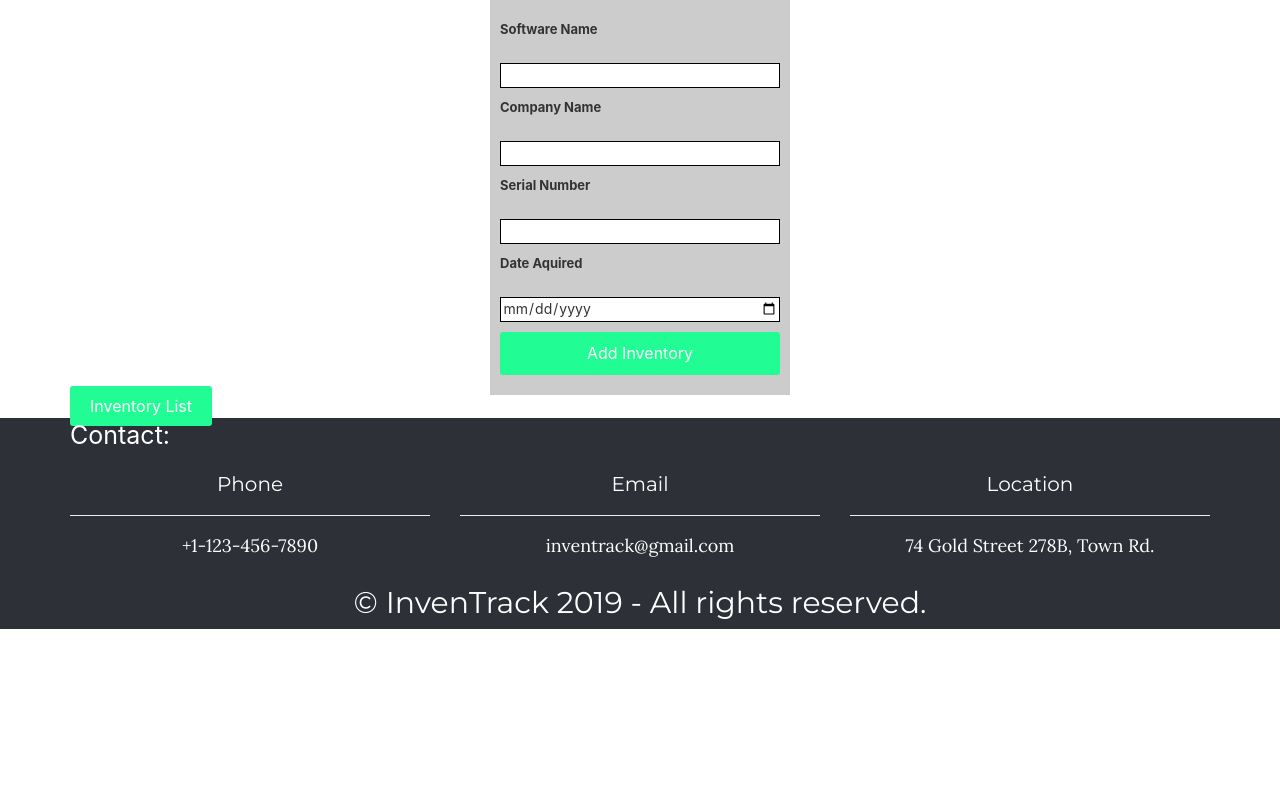
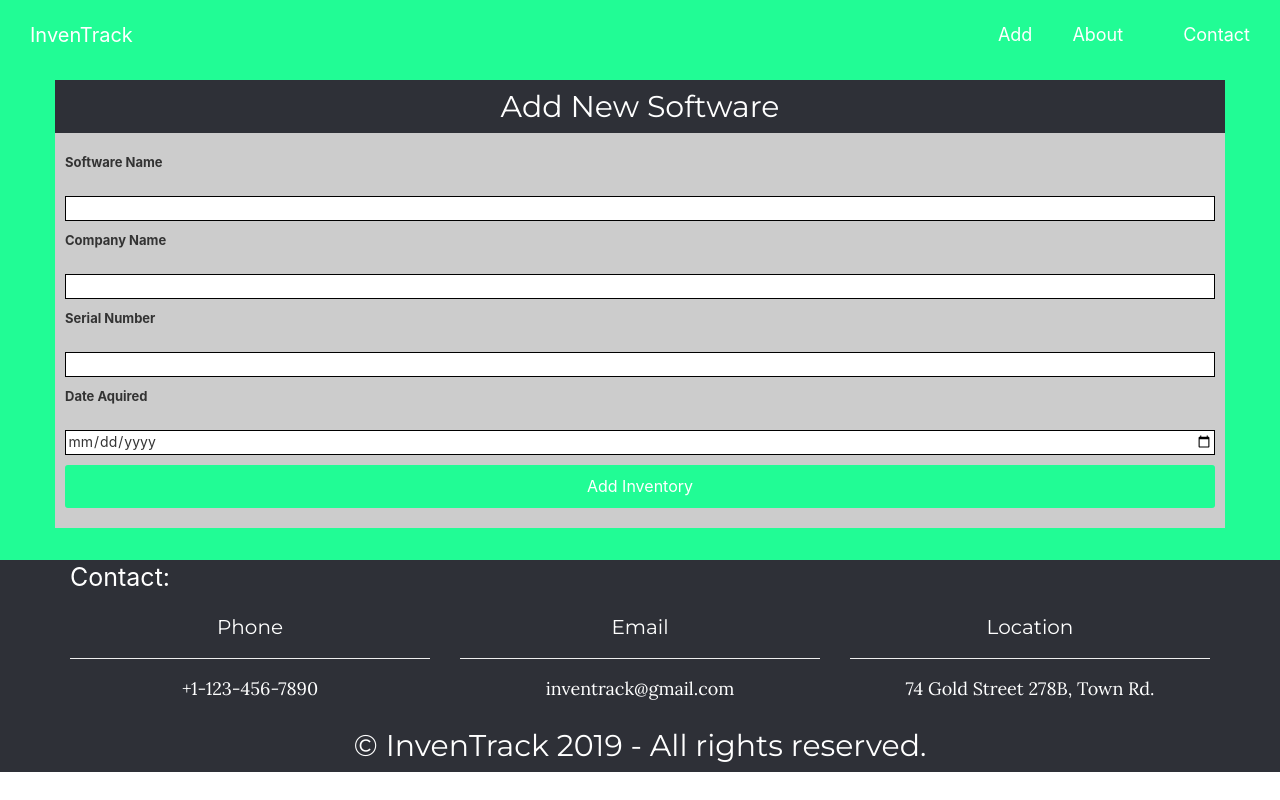
Before and after one commit to haeke/serial-inventory, a React (Create React App) app in the folder client/: page /add in a window 1280 px wide. Built offline with nearby package versions, Linux system fonts and the light colour scheme; a web font is replaced by a local one.

Commit message:
removed overflow hidden from the modal stylesheet, changed the inventoryforms styling, also removed the inventory list button from the inventory form. The inventory list if accessible from the nav header.

```diff
--- a/client/src/components/InventoryForm/InventoryForm.css
+++ b/client/src/components/InventoryForm/InventoryForm.css
@@ -1,7 +1,19 @@
+.inventoryFormContainer {
+  min-height: 70vh;
+  background: var(--brandColor);
+}
+
+.inventoryFormHeader {
+  margin: 80px 0 0 0;
+  background: var(--altBrandColor);
+  color: var(--mainWhite);
+  padding: 10px;
+  text-align: center;
+}
+
 .formContainer {
   background: #cccccc;
-  width: 300px;
-  margin: 0 auto;
+  margin: 0 auto 20px auto;
   padding: 10px;
 }
 .redBorder {
--- a/client/src/components/InventoryForm/InventoryForm.js
+++ b/client/src/components/InventoryForm/InventoryForm.js
@@ -25,7 +25,10 @@ const InventoryForm = ({ createInventory }) => {
   }
 
   return (
-    <section className="container">
+    <section className="inventoryFormContainer">
+      <div className="container">
+        <div className="row">
+          <h1 className="inventoryFormHeader">Add New Software</h1>
           <form onSubmit={handleSubmit} className="formContainer">
             <div className="formWrapper">
               <label htmlFor="Software Name" className="formLabel">
@@ -121,9 +124,8 @@ const InventoryForm = ({ createInventory }) => {
               </Button>
             </div>
           </form>
-      <Button as={Link} to="/all" buttonStyle="primaryButton">
-        Inventory List
-      </Button>
+        </div>
+      </div>
     </section>
   );
 };
--- a/client/src/components/Modal/Modal.css
+++ b/client/src/components/Modal/Modal.css
@@ -1,8 +1,8 @@
 /* disable scrolling by setting the overflow attribute to hidden */
-body,
+/* body,
 #modal {
   overflow: hidden;
-}
+} */
 
 #modalDialog {
   position: fixed;
```
Lines whose indentation alone changed are shown as unchanged.
